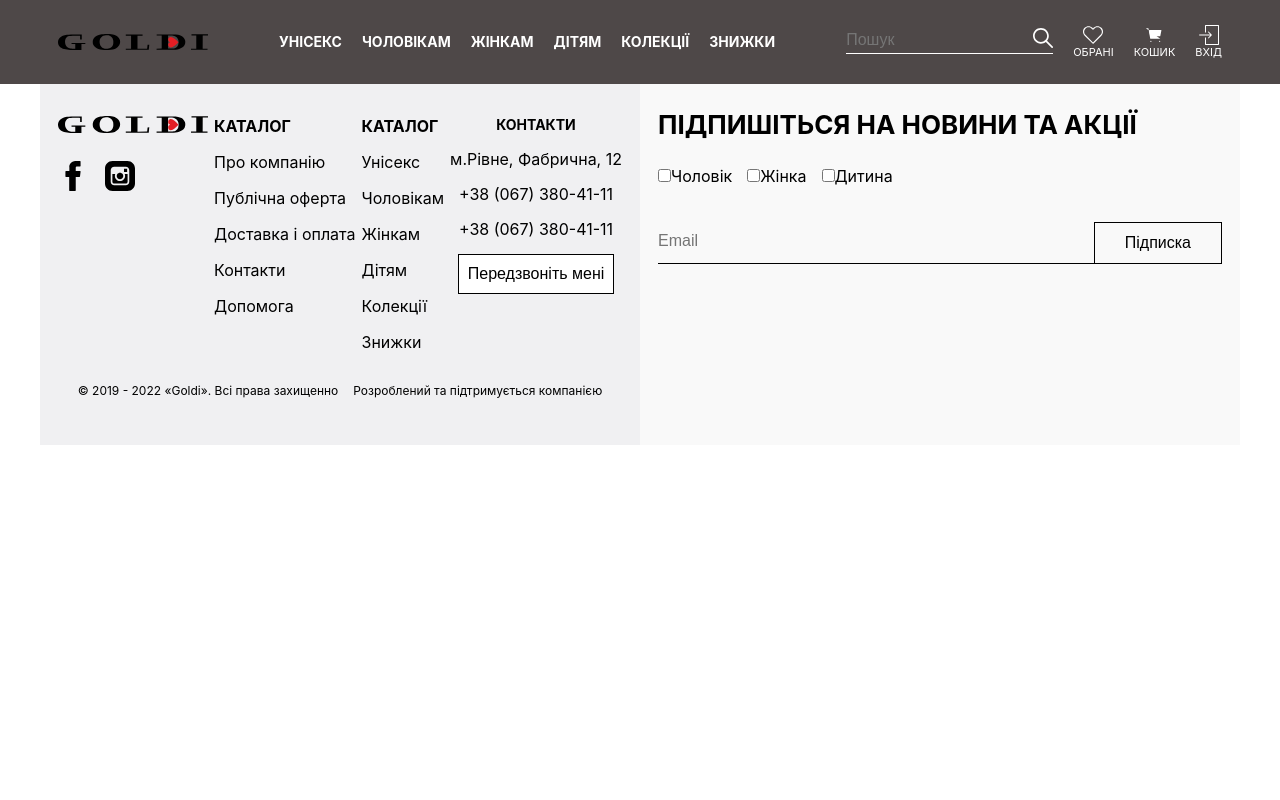
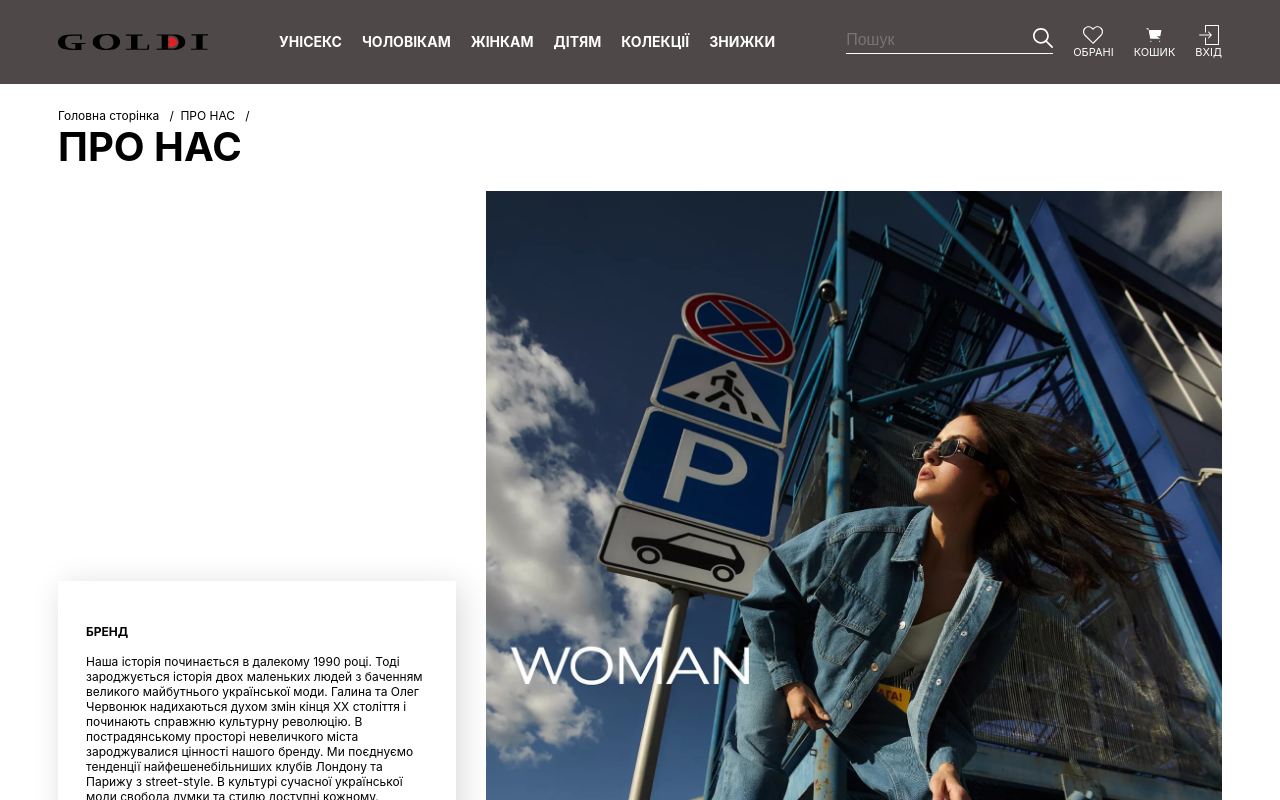
Before and after one commit to OlehKobrynovych/React__Internet-shop, a React (Create React App) app: page /about in a window 1280 px wide. Shown: the top 800 px of the page. Built offline with nearby package versions, Linux system fonts and the light colour scheme.

Commit message:
added filters

```diff
--- a/src/App.js
+++ b/src/App.js
@@ -4,6 +4,7 @@ import Footer from './components/Footer/Footer';
 import Header from './components/Header/Header';
 import HomeView from './views/HomeView/HomeView';
 import ProductFilter from './components/ProductFilter/ProductFilter';
+import AboutUs from './components/AboutUs/AboutUs';
 
 function App() {
   return (
@@ -11,14 +12,18 @@ function App() {
           <Header />
           <Routes>
               <Route path="/" element={<HomeView />} />
+              {/* <Route path="/catalog/:id" element={<ProductFilter />} /> */}
+              {/* <Route path="/:id" element={<ProductFilter />} /> */}
               <Route path="/unisex" element={<ProductFilter />} />
               <Route path="/man" element={<ProductFilter />} />
               <Route path="/woman" element={<ProductFilter />} />
               <Route path="/children" element={<ProductFilter />} />
               <Route path="/collections" element={<ProductFilter />} />
               <Route path="/discounts" element={<ProductFilter />} />
-              {/* <Route path="What" element={<WhatView />} />
-              <Route path="Who" element={<WhoView />} /> */}
+              <Route path="/about" element={<AboutUs />} />
+
+              {/* <Route path="*" element={<PageNotFound />} /> */}
+              {/* <Route path="*" element={<HomeView />} /> */}
           </Routes>
           <Footer />
       </div>
--- /dev/null
+++ b/src/components/AboutUs/AboutUs.css
@@ -0,0 +1,70 @@
+.about-us {
+    font-size: 12px;
+    padding-top: 24px;
+    padding-bottom: 24px;
+
+}
+
+.about-us-wrap {
+
+}
+.about-us__title {
+    font-size: 40px;
+    line-height: 1.2;
+    text-transform: uppercase;
+    margin-bottom: 20px;
+}
+
+.about-us__info {
+    margin-top: 20px;
+    margin-bottom: 20px;
+}
+
+.about-us__info-img {
+
+}
+
+.about-us__info-text-wrap {
+    padding-top: 15px;
+    padding-bottom: 53px;
+
+}
+
+.about-us__info-title {
+    margin-top: 15px;
+    margin-bottom: 15px;
+}
+
+.about-us__info-tex {
+    font-size: 16px;
+    line-height: 24px;
+}
+@media (min-width: 576px) {
+
+}
+
+@media (min-width: 768px) {
+
+}
+
+@media (min-width: 1080px) {
+    .about-us__info {
+        display: flex;
+        align-items: center;
+        gap: 30px;
+    }
+
+    .about-us__info:not(:last-child) {
+        flex-direction: row-reverse;
+    }
+
+    .about-us__info-img {
+        width: 65%;
+    }
+
+    .about-us__info-text-wrap {
+        width: 35%;
+        box-shadow: 5px 5px 30px rgb(0 0 0 / 15%);
+        padding: 28px;
+    }
+}
--- /dev/null
+++ b/src/components/AboutUs/AboutUs.js
@@ -0,0 +1,60 @@
+import { NavLink } from 'react-router-dom';
+import './AboutUs.css';
+
+import woman from '../../assets/images/woman.webp';
+
+
+// import { useState, useRef } from 'react';
+// import { useNavigate } from 'react-router-dom';
+// import cart from '../../assets/images/cart.svg';
+
+// import Helocation from '../Helocation/Helocation';
+
+function AboutUs() {
+    // const [isOpenMenu, setIsOpenMenu] = useState(false);
+
+    // const searchInputRef = useRef(null);
+
+    // const navigate = useNavigate();
+
+    // const handleClick = () => {
+    //     searchInputRef.current.focus()
+    // };
+
+    return (
+        <div className="about-us">
+            <div className="about-us-wrap container">
+                <p className="about-us__path">
+                    <NavLink to='/'>Головна сторінка &nbsp; / &nbsp;</NavLink>
+                    <span>ПРО НАС &nbsp; /</span>
+                </p>
+
+                <h4 className="about-us__title">ПРО НАС</h4>
+
+                <div className="about-us__info-wrap">
+                    <div className="about-us__info">
+                        <div className="about-us__info-img"><img src={woman} alt='img'/></div>
+                        <div className="about-us__info-text-wrap">
+                            <h2 className="about-us__info-title">БРЕНД</h2>
+                            <p className="about-us__info-text">
+                                Наша історія починається в далекому 1990 році. Тоді зароджується історія двох маленьких людей з баченням великого майбутнього української моди. Галина та Олег Червонюк надихаються духом змін кінця ХХ століття і починають справжню культурну революцію. В пострадянському просторі невеличкого міста зароджувалися цінності нашого бренду. Ми поєднуємо тенденції найфешенебільниших клубів Лондону та Парижу з street-style. В культурі сучасної української моди свобода думки та стилю доступні кожному.
+                            </p>
+                        </div>
+                    </div>
+
+                    <div className="about-us__info">
+                        <div className="about-us__info-img"><img src={woman} alt='img'/></div>
+                        <div className="about-us__info-text-wrap">
+                            <h2 className="about-us__info-title">КОНЦЕПТ</h2>
+                            <p className="about-us__info-text">
+                            За правилами нашої компанії товар в магазинах оновлюється двічі на тиждень. Завдяки цьому на наших полицях завжди мешкають тренди та новинки моди. З кожним роком ми розвиваємо рух зелених в Україні. Наша компанія повністю відмовилась від викорстання газу та перейшла на відновлювальні джерела енергії. Щороку ми збільшуємо частку використання еко сировини та матеріалів, які розкладаються природнім шляхом. Завдяки сучасній голанській системі очистки води від нашого виробництва не страждає жодна водойма України.
+                            </p>
+                        </div>
+                    </div>
+                </div>
+            </div>
+        </div>
+    );
+}
+
+export default AboutUs;
--- a/src/components/DropDownMenu/DropDownMenu.css
+++ b/src/components/DropDownMenu/DropDownMenu.css
@@ -1,6 +1,6 @@
 .drop-down-menu {
     position: absolute;
-    top: -100%;
+    top: -140%;
     left: 0;
     width: 100%;
     height: 100vh;
--- a/src/components/Footer/Footer.js
+++ b/src/components/Footer/Footer.js
@@ -56,7 +56,7 @@ function Footer() {
                             <div className="footer__bottom-menu">
                                 <div className="footer__bottom-menu-title">Каталог</div>
                                     <ul className="footer__bottom-menu-link-wrap">
-                                        <li><NavLink to='#'>Про компанію</NavLink></li>
+                                        <li><NavLink to='/about'>Про компанію</NavLink></li>
                                         <li><NavLink to='#'>Публічна оферта</NavLink></li>
                                         <li><NavLink to='#'>Доставка і оплата</NavLink></li>
                                         <li><NavLink to='#'>Контакти</NavLink></li>
--- a/src/components/Header/Header.js
+++ b/src/components/Header/Header.js
@@ -61,7 +61,6 @@ function Header() {
                                     <NavLink
                                         className="header__menu-link"
                                         to={categories.href}
-                                        // onClick={() => handleCategories(categories.name, categories.id)}
                                         onClick={() => handleCategories(categories.name)}
                                     >
                                         {categories.name}
@@ -69,7 +68,7 @@ function Header() {
                                     <div className="header__menu-link-dropdown">
                                         <ul className="header__menu-link-dropdown-wrap">
                                             {
-                                                categories.subCategories.map(subCategories => (<li key={subCategories.id}><NavLink to="#">{subCategories.name}</NavLink></li>))
+                                                categories.subCategories.map(subCategories => (<li key={subCategories.id}><NavLink to={subCategories.href}>{subCategories.name}</NavLink></li>))
                                             }
                                         </ul>
                                     </div>
--- a/src/components/ProductFilter/ProductFilter.js
+++ b/src/components/ProductFilter/ProductFilter.js
@@ -18,6 +18,7 @@ function ProductFilter() {
     const lastViewProduct = useSelector(state => state.homeSlice.lastViewProduct);
     let location = useLocation();
 
+    const [selectedSort, setSelectedSort] = useState('priceUp');
     const [selectedPath, setSelectedPath] = useState(null);
     const [products, setProducts] = useState([]);
     const [currentPage, setCurrentPage] = useState(1);
@@ -28,28 +29,56 @@ function ProductFilter() {
 
     useEffect(() => {
         if (datas && datas.categories) {
+            setProducts(datas.products);
             setSelectedPath(datas.categories.find(el => el.href == location.pathname))
         }
-    }, [location])
+    }, [location, datas])
 
     useEffect(() => {
         if (datas && datas.products) {
-            setProducts(datas.products);
-            setSelectedPath(datas.categories.find(el => el.href == location.pathname))
+            if (selectedSort == 'priceUp') {
+                let arr = [...datas.products]
+                let res = arr.sort((a, b) => a.price - b.price)
+                setProducts(res);
+            } else if (selectedSort == 'priceDown') {
+                let arr = [...datas.products]
+                let res = arr.sort((a, b) => b.price - a.price)
+                setProducts(res);
+            }
         }
-    }, [datas]);
+    }, [selectedSort])
 
+    const handleChangeSort = (e) => {
+        setSelectedSort(e.target.value)
+    };
 
 
     return (
         <div className="product-filter">
              <div className="product-filter--wrap container">
                 <p className="product-filter__path">
-                    <NavLink to='/'>Головна сторінка &nbsp; / &nbsp;</NavLink>
-                    <span>{selectedPath?.name} &nbsp; /</span>
+                    <NavLink to='/'>Головна сторінка</NavLink>
+                    <span>&nbsp; / &nbsp;</span>
+                    <span>{selectedPath?.name}</span>
+                    <span>&nbsp; /</span>
                 </p>
 
                 <h2 className="product-filter__title">{selectedPath?.name}</h2>
+
+                <div className="product-filter__filter-wrap">
+                    <div className="product-filter__filter">
+
+                    </div>
+                    <div className="product-filter__sort-wrap">
+                        <span className="product-filter__sort-label">Сортування</span>
+                        <select className="product-filter__sort-select" onChange={handleChangeSort} value={selectedSort}>
+                            <option className="product-filter__sort-option" value="priceUp">По зростанню ціни</option>
+                            <option className="product-filter__sort-option" value="priceDown">По спаданню ціни</option>
+                            <option className="product-filter__sort-option" value="newPrice">Знижки</option>
+                            <option className="product-filter__sort-option" value="new">Новинки</option>
+                        </select>
+                    </div>
+                </div>
 
                 <ul className='product-filter__item--wrap categories-product--wrap'>
                     {
```
Also changed, not shown: src/components/DropDownMenu/DropDownMenu.js (+22 -14 lines), src/components/ProductFilter/ProductFilter.css (+34 -0 lines), src/data.js (+26 -19 lines).
